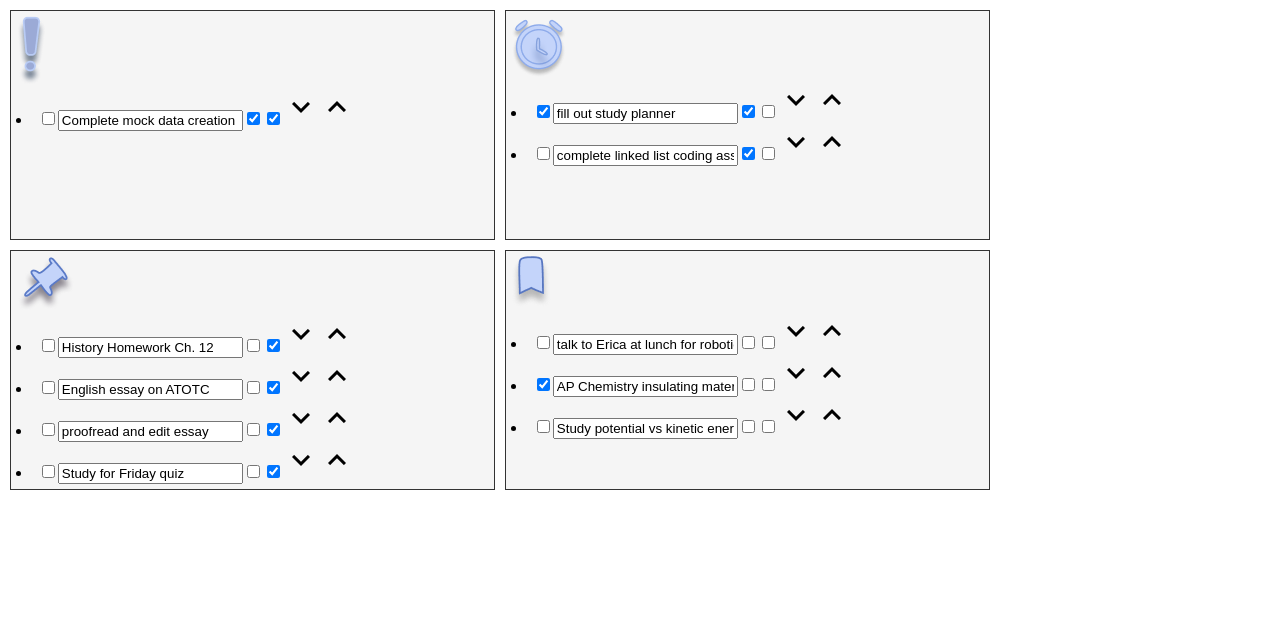
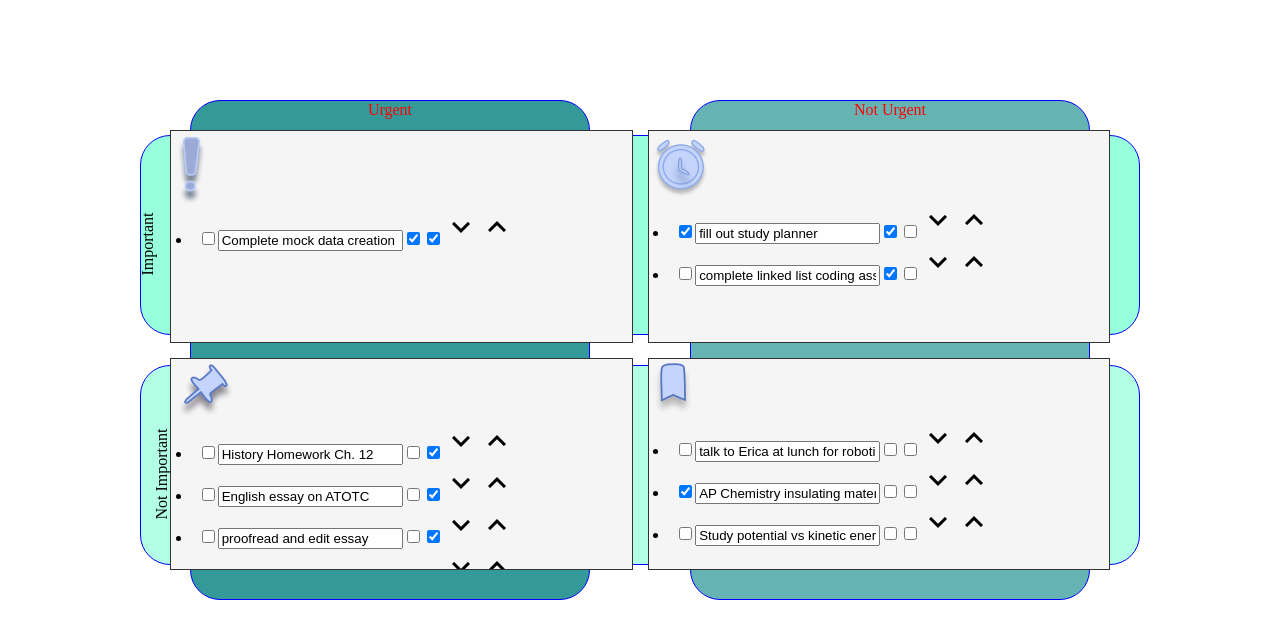
Before and after one commit to GitFitCode/hackathon-todos, an Angular app: page / in a window 1280 px wide. Shown: the top 638 px of the page. Built offline with nearby package versions, Linux system fonts and the light colour scheme.

Commit message:
Grid view proof of concept added for margin and component testing. Replace with pixel perfect design

```diff
--- a/src/app/app.component.css
+++ b/src/app/app.component.css
@@ -6,4 +6,5 @@ article {
 grid-view {
   width: 1000px;
   height: 500px;
+  margin: 100px auto;
 }
--- a/src/app/grid-card/grid-card.component.css
+++ b/src/app/grid-card/grid-card.component.css
@@ -1,3 +1,9 @@
-.grid-card {
+:host {
   height: 100%;
+  min-width: 0;
+  overflow: scroll;
+  border: 1px solid #333333;
+  padding: 1%;
+  background-color: whitesmoke;
+  box-sizing: border-box;
 }
--- a/src/app/grid-view/grid-view.component.css
+++ b/src/app/grid-view/grid-view.component.css
@@ -5,25 +5,72 @@
  */
 :host {
   display: block;
+  position: relative;
 }
 
 section {
   width: 100%;
   height: 100%;
-  padding: 10px;
+  min-height: 0;
+  min-width: 0;
+  padding: 3%;
   box-sizing: border-box;
+  position: absolute;
+  top: 50%;
+  left: 50%;
+  transform: translate(-50%, -50%);
+
   display: grid;
   grid-template-columns: 1fr 1fr;
   grid-template-rows: 1fr 1fr;
-  column-gap: 10px;
-  row-gap: 10px;
+  column-gap: 15px;
+  row-gap: 15px;
 }
 
-/* This should be moved to grid-card component as :host */
-grid-card {
- height: 100%;
- border: 1px solid #333333;
- padding: 1%;
- background-color: whitesmoke;
- box-sizing: border-box;
+/* Title Tabs */
+.title-tab {
+  box-sizing: border-box;
+  border-radius: 30px;
+  position: absolute;
+  z-index: -10;
+
+  border: 1px solid blue;
 }
+.vertical-tab {
+  width: 40% !important;
+  height: 100% !important;
+  top: 0%;
+}
+.horizontal-tab {
+  width: 100%;
+  height: 40%;
+  left: 0%;
+}
+.vertical-tab div {
+  color: red;
+  text-align: center;
+}
+.horizontal-tab div {
+  color: black;
+  transform: rotate(-90deg);
+  position: absolute;
+  left: -25px;
+  top: 50%;
+}
+
+.urgent {
+  left: 5%;
+  background-color: rgba(0, 128, 128, .8);
+}
+.not-urgent {
+  right: 5%;
+  background-color: rgba(0, 128, 128, .6);
+}
+.important {
+  top: 7%;
+  background-color: rgba(127, 255, 212, .8);
+}
+.not-important {
+  bottom: 7%;
+  background-color: rgba(127, 255, 212, .6);
+}
--- a/src/app/grid-view/grid-view.component.html
+++ b/src/app/grid-view/grid-view.component.html
@@ -1,5 +1,19 @@
 <!-- Create the 4 grid cards and pass in their specific urgent/important values -->
 <section>
+  <!-- The 4 background tabs: -->
+  <div class="title-tab vertical-tab urgent">
+    <div>Urgent</div>
+  </div>
+  <div class="title-tab vertical-tab not-urgent">
+    <div>Not Urgent</div>
+  </div>
+  <div class="title-tab horizontal-tab important">
+    <div>Important</div>
+  </div>
+  <div class="title-tab horizontal-tab not-important">
+    <div>Not Important</div>
+  </div>
+
   <grid-card [urgent]="true" [important]="true"></grid-card>
   <grid-card [urgent]="true" [important]="false"></grid-card>
   <grid-card [urgent]="false" [important]="true"></grid-card>
```
